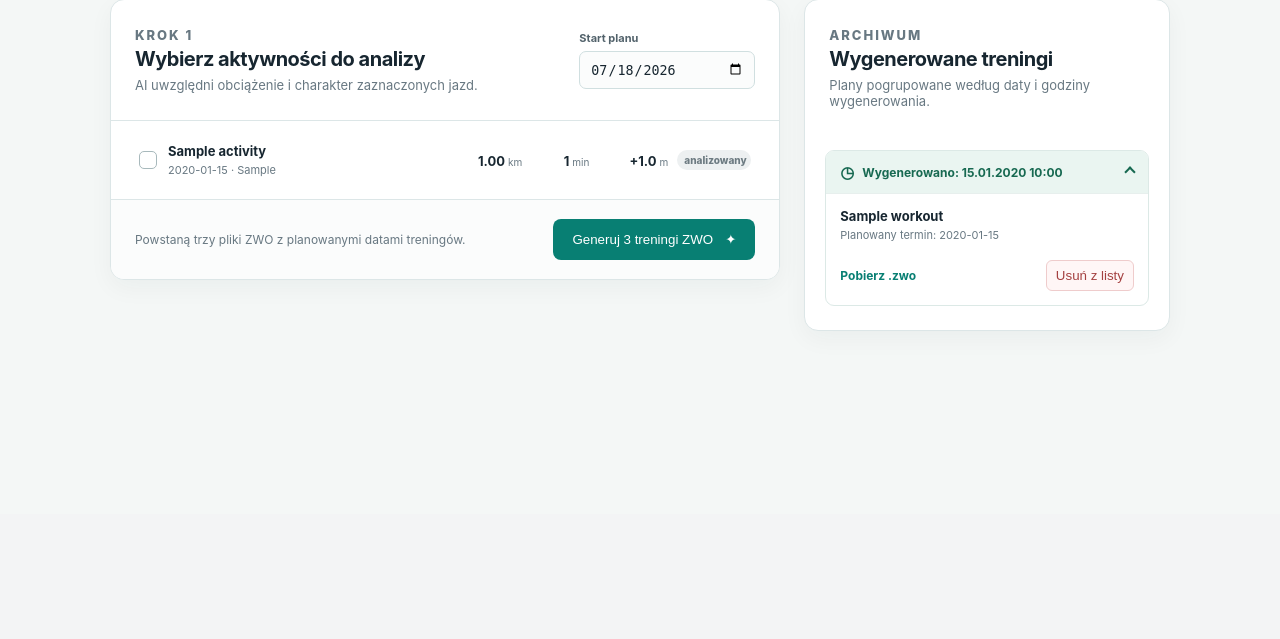
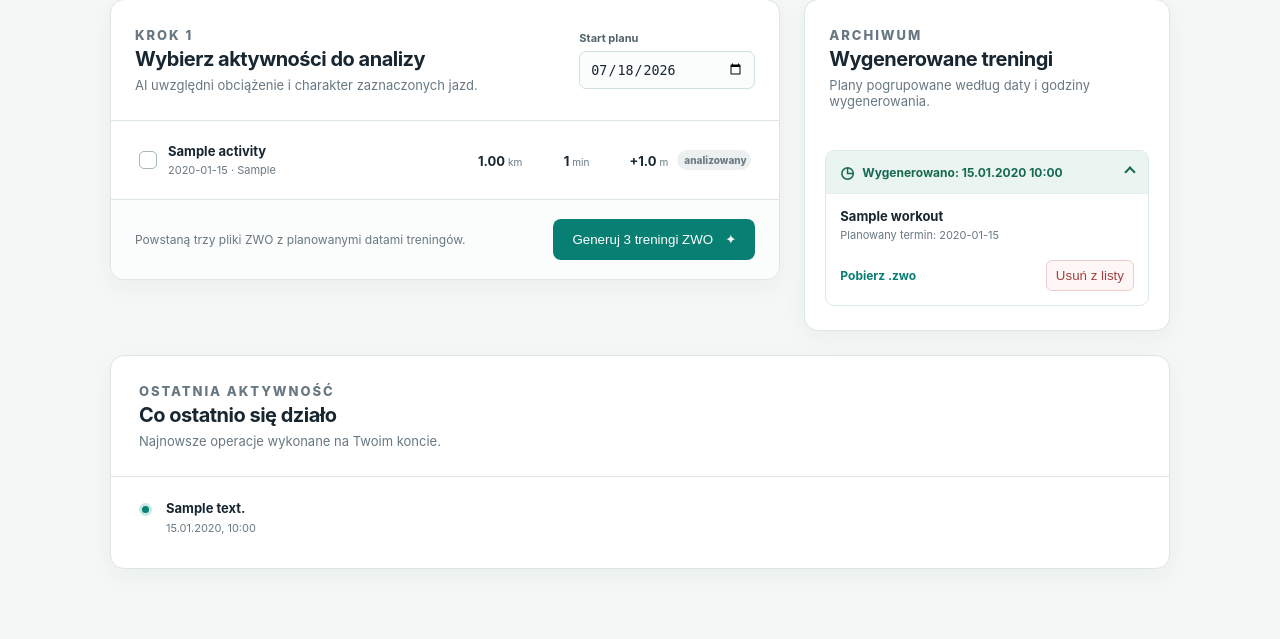
Before and after one commit to dawidg89pl/trener, a Spring Boot app: page / in a window 1280 px wide; the page is wider, and only the part inside the window is pictured. Shown: the part 286-925 px from the top of that part. Before the commit the page ends 617 px from the top of that part, so only its background shows below. Run offline with Spring Boot 4, Linux system fonts and the light colour scheme; a user stored in the database is signed in; tables that the repository leaves empty hold one stand-in row (values such as "Sample post"); some of the project's set-up classes (security, data sources, template engines, error pages and the like) are left out, and stand-ins take their place.

Commit message:
dodanie okna ze zmianami

```diff
--- a/spring-app/src/main/java/pl/trenerai/service/WorkoutGenerationService.java
+++ b/spring-app/src/main/java/pl/trenerai/service/WorkoutGenerationService.java
@@ -21,9 +21,9 @@ import pl.trenerai.repository.*;
 
 @Service
 public class WorkoutGenerationService {
-    private final CurrentUserService current; private final UserSettingsRepository settings; private final ActivityRepository activities; private final GeneratedWorkoutRepository workouts; private final SecretCrypto crypto;
+    private final CurrentUserService current; private final UserSettingsRepository settings; private final ActivityRepository activities; private final GeneratedWorkoutRepository workouts; private final SecretCrypto crypto; private final UserEventService eventLog;
     private final ObjectMapper json = new ObjectMapper(); private final HttpClient http = HttpClient.newHttpClient();
-    public WorkoutGenerationService(CurrentUserService current, UserSettingsRepository settings, ActivityRepository activities, GeneratedWorkoutRepository workouts, SecretCrypto crypto) { this.current=current;this.settings=settings;this.activities=activities;this.workouts=workouts;this.crypto=crypto; }
+    public WorkoutGenerationService(CurrentUserService current, UserSettingsRepository settings, ActivityRepository activities, GeneratedWorkoutRepository workouts, SecretCrypto crypto, UserEventService eventLog) { this.current=current;this.settings=settings;this.activities=activities;this.workouts=workouts;this.crypto=crypto;this.eventLog=eventLog; }
 
     @Transactional
     public int generate(List<Long> activityIds, LocalDate startDate) throws Exception {
@@ -36,6 +36,7 @@ public class WorkoutGenerationService {
         if(!list.isArray()||list.isEmpty()) throw new IllegalStateException("OpenAI nie zwróciło treningów w wymaganym formacie.");
         int count=0; for(JsonNode workout:list){ if(count==3) break; LocalDate date=startDate.plusDays(count*2L); String name=workout.path("name").asText("Trening "+(count+1)); workouts.save(new GeneratedWorkout(user,name,date,toZwo(workout,date))); count++; }
         for(Activity activity:selected) activity.setAnalyzed(true);
+        eventLog.record(user, "WORKOUTS_GENERATED", "Wygenerowano " + count + " treningi");
         return count;
     }
 
--- a/spring-app/src/main/java/pl/trenerai/web/DashboardController.java
+++ b/spring-app/src/main/java/pl/trenerai/web/DashboardController.java
@@ -12,6 +12,7 @@ import org.springframework.web.bind.annotation.GetMapping;
 import pl.trenerai.model.GeneratedWorkout;
 import pl.trenerai.repository.ActivityRepository;
 import pl.trenerai.repository.GeneratedWorkoutRepository;
+import pl.trenerai.repository.UserEventRepository;
 import pl.trenerai.service.CurrentUserService;
 
 @Controller
@@ -19,14 +20,17 @@ public class DashboardController {
     private final CurrentUserService current;
     private final ActivityRepository activities;
     private final GeneratedWorkoutRepository workouts;
+    private final UserEventRepository events;
 
     public DashboardController(
             CurrentUserService current,
             ActivityRepository activities,
-            GeneratedWorkoutRepository workouts) {
+            GeneratedWorkoutRepository workouts,
+            UserEventRepository events) {
         this.current = current;
         this.activities = activities;
         this.workouts = workouts;
+        this.events = events;
     }
 
     @GetMapping("/")
@@ -48,6 +52,7 @@ public class DashboardController {
         model.addAttribute("user", user);
         model.addAttribute("activities", activities.findByUserIdOrderByActivityDateDesc(user.getId()));
         model.addAttribute("workoutBlocks", workoutBlocks);
+        model.addAttribute("recentEvents", events.findTop10ByUserIdOrderByCreatedAtDesc(user.getId()));
         model.addAttribute("defaultStartDate", LocalDate.now().plusDays(1));
         return "dashboard";
     }
--- a/spring-app/src/main/java/pl/trenerai/web/WorkoutController.java
+++ b/spring-app/src/main/java/pl/trenerai/web/WorkoutController.java
@@ -16,12 +16,14 @@ public class WorkoutController {
     private final WorkoutGenerationService generator;
     private final CurrentUserService current;
     private final GeneratedWorkoutRepository workouts;
+    private final UserEventService eventLog;
 
     public WorkoutController(WorkoutGenerationService generator, CurrentUserService current,
-            GeneratedWorkoutRepository workouts) {
+            GeneratedWorkoutRepository workouts, UserEventService eventLog) {
         this.generator = generator;
         this.current = current;
         this.workouts = workouts;
+        this.eventLog = eventLog;
     }
 
     @PostMapping("/workouts/generate")
@@ -57,6 +59,7 @@ public class WorkoutController {
                 .orElseThrow(() -> new org.springframework.web.server.ResponseStatusException(HttpStatus.NOT_FOUND));
         workout.markDeleted();
         workouts.save(workout);
+        eventLog.record(current.get(), "WORKOUT_DELETED", "Usunięto trening „" + workout.getName() + "”");
         redirect.addFlashAttribute("message", "Trening został usunięty z listy.");
         return "redirect:/";
     }
--- a/spring-app/src/main/resources/static/css/dashboard.css
+++ b/spring-app/src/main/resources/static/css/dashboard.css
@@ -7,6 +7,81 @@
 
 .dashboard-grid .workouts-card {
   margin-top: 0;
+}
+
+.recent-events-card {
+  margin-top: 24px;
+  overflow: hidden;
+}
+
+.recent-events-card .card-heading {
+  border-bottom: 1px solid var(--line);
+}
+
+.event-timeline {
+  margin: 0;
+  padding: 8px 28px 18px;
+  list-style: none;
+}
+
+.event-item {
+  position: relative;
+  display: flex;
+  gap: 14px;
+  padding: 15px 0;
+}
+
+.event-item:not(:last-child)::before {
+  content: "";
+  position: absolute;
+  top: 31px;
+  bottom: -15px;
+  left: 6px;
+  width: 1px;
+  background: var(--line);
+}
+
+.event-dot {
+  z-index: 1;
+  width: 13px;
+  height: 13px;
+  margin-top: 3px;
+  flex: 0 0 13px;
+  border: 3px solid #c8e8e1;
+  border-radius: 50%;
+  background: var(--teal);
+}
+
+.event-strava_connected .event-dot,
+.event-strava_sync .event-dot {
+  border-color: #ffd8c7;
+  background: #fc4c02;
+}
+
+.event-workout_deleted .event-dot {
+  border-color: #f1d5d5;
+  background: var(--danger);
+}
+
+.event-content strong,
+.event-content time {
+  display: block;
+}
+
+.event-content strong {
+  font-size: 13px;
+}
+
+.event-content time {
+  margin-top: 5px;
+  color: var(--muted);
+  font-size: 11px;
+}
+
+.empty-events {
+  padding: 24px 28px 28px;
+  color: var(--muted);
+  font-size: 13px;
 }
 
 .button-strava {
--- a/spring-app/src/main/resources/templates/dashboard.html
+++ b/spring-app/src/main/resources/templates/dashboard.html
@@ -55,6 +55,20 @@
       </details>
     </section>
     </div>
+
+    <section class="card recent-events-card">
+      <div class="card-heading compact"><div><p class="eyebrow">OSTATNIA AKTYWNOŚĆ</p><h2>Co ostatnio się działo</h2><p>Najnowsze operacje wykonane na Twoim koncie.</p></div></div>
+      <ol class="event-timeline" th:if="${!#lists.isEmpty(recentEvents)}">
+        <li class="event-item" th:each="event : ${recentEvents}" th:classappend="| event-${event.type.toLowerCase()}|">
+          <span class="event-dot" aria-hidden="true"></span>
+          <div class="event-content">
+            <strong th:text="${event.description}">Zsynchronizowano ze Stravą</strong>
+            <time th:datetime="${event.createdAt}" th:text="${#temporals.format(event.createdAtLocal, 'dd.MM.yyyy, HH:mm')}">17.07.2026, 14:30</time>
+          </div>
+        </li>
+      </ol>
+      <div class="empty-events" th:if="${#lists.isEmpty(recentEvents)}">Tutaj pojawią się informacje o synchronizacji i wygenerowanych treningach.</div>
+    </section>
   </main>
 </body>
 </html>
```
Also changed, not shown: spring-app/src/main/java/pl/trenerai/model/UserEvent.java (added, +44 -0 lines), spring-app/src/main/java/pl/trenerai/repository/UserEventRepository.java (added, +9 -0 lines), spring-app/src/main/java/pl/trenerai/service/StravaService.java (+7 -1 lines), spring-app/src/main/java/pl/trenerai/service/UserEventService.java (added, +19 -0 lines).
